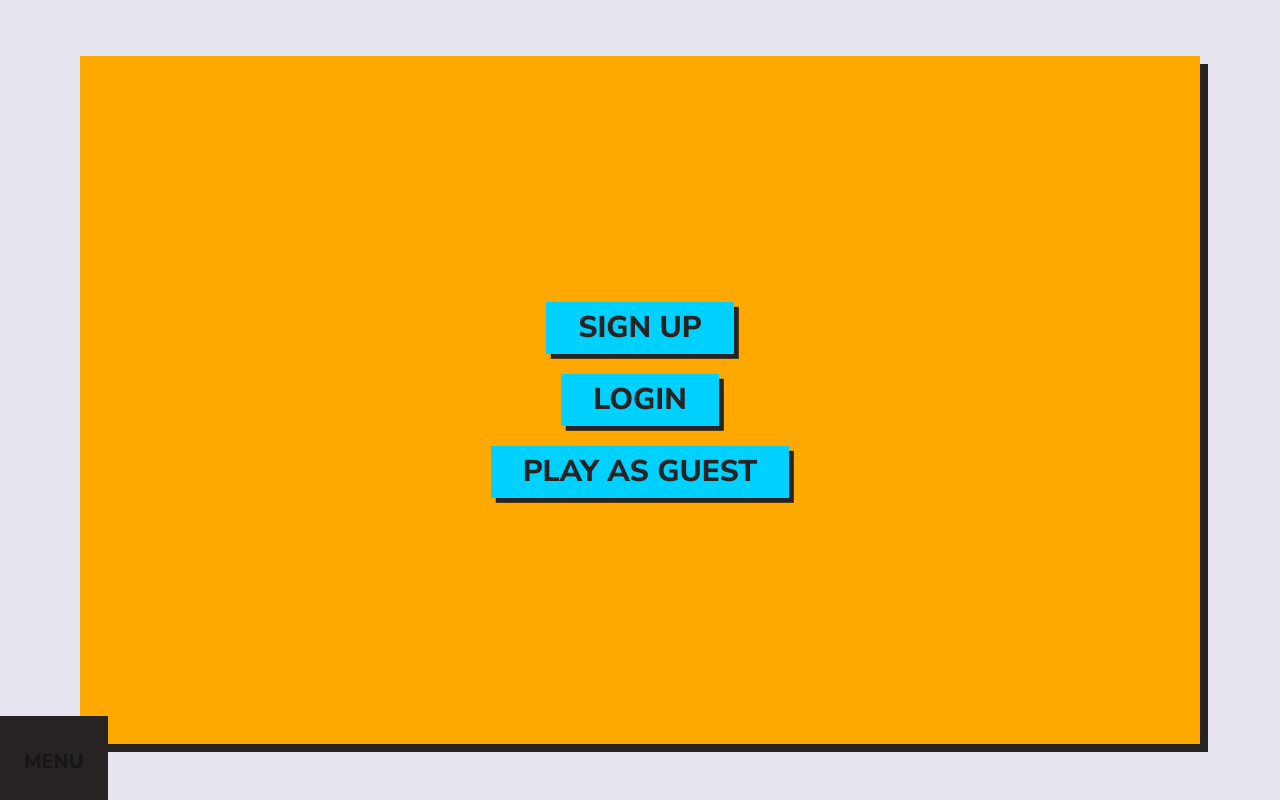
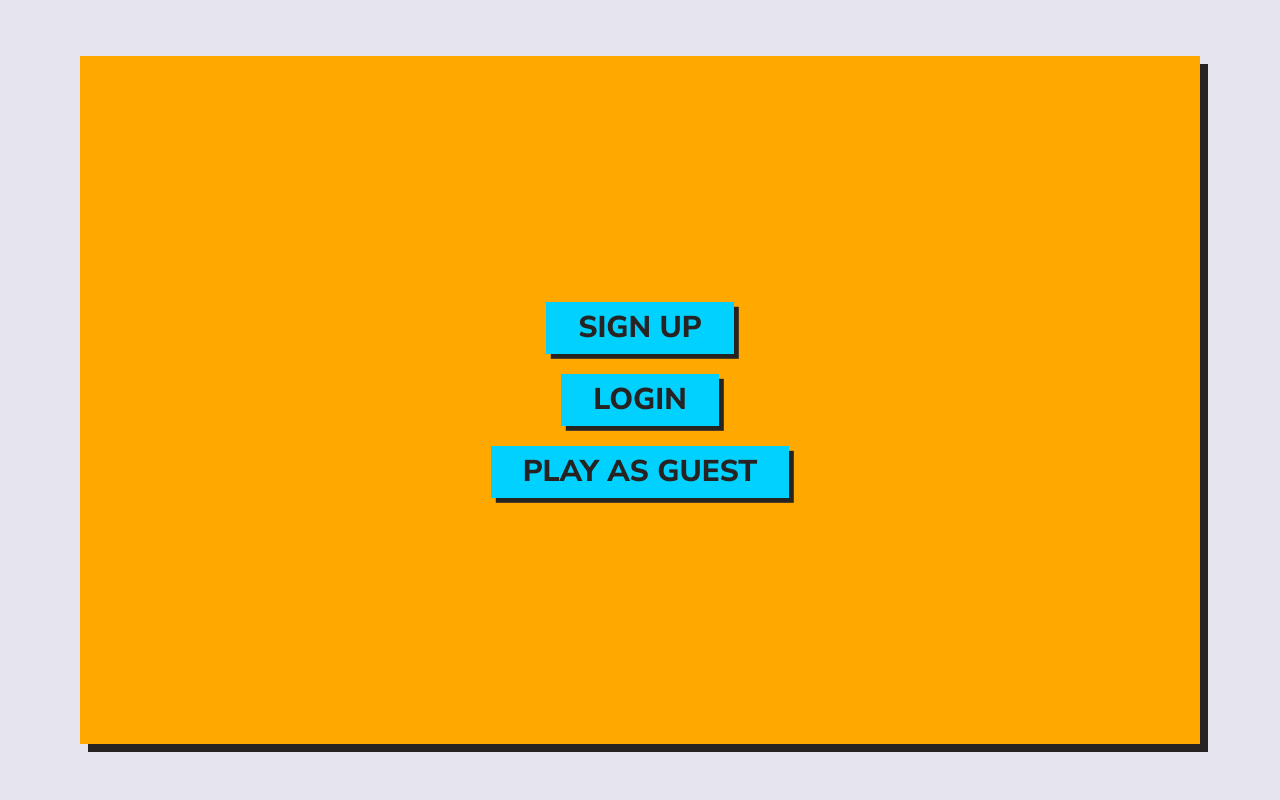
Before and after one commit to HaileabT/clicker_multiplayer_client, a Next.js app: page / in a window 1280 px wide. Built offline with nearby package versions, Linux system fonts and the light colour scheme.

Commit message:
removed menu from main page

```diff
--- a/src/app/page.tsx
+++ b/src/app/page.tsx
@@ -7,7 +7,6 @@ export default async function Home() {
   return (
     <div className="w-[calc(100%-10rem)] flex flex-col gap-[2.5rem] max-w-[100rem] h-full">
       <ContentContainer component={EnterMode} />
-      <Menu />
     </div>
   )
 }
```
